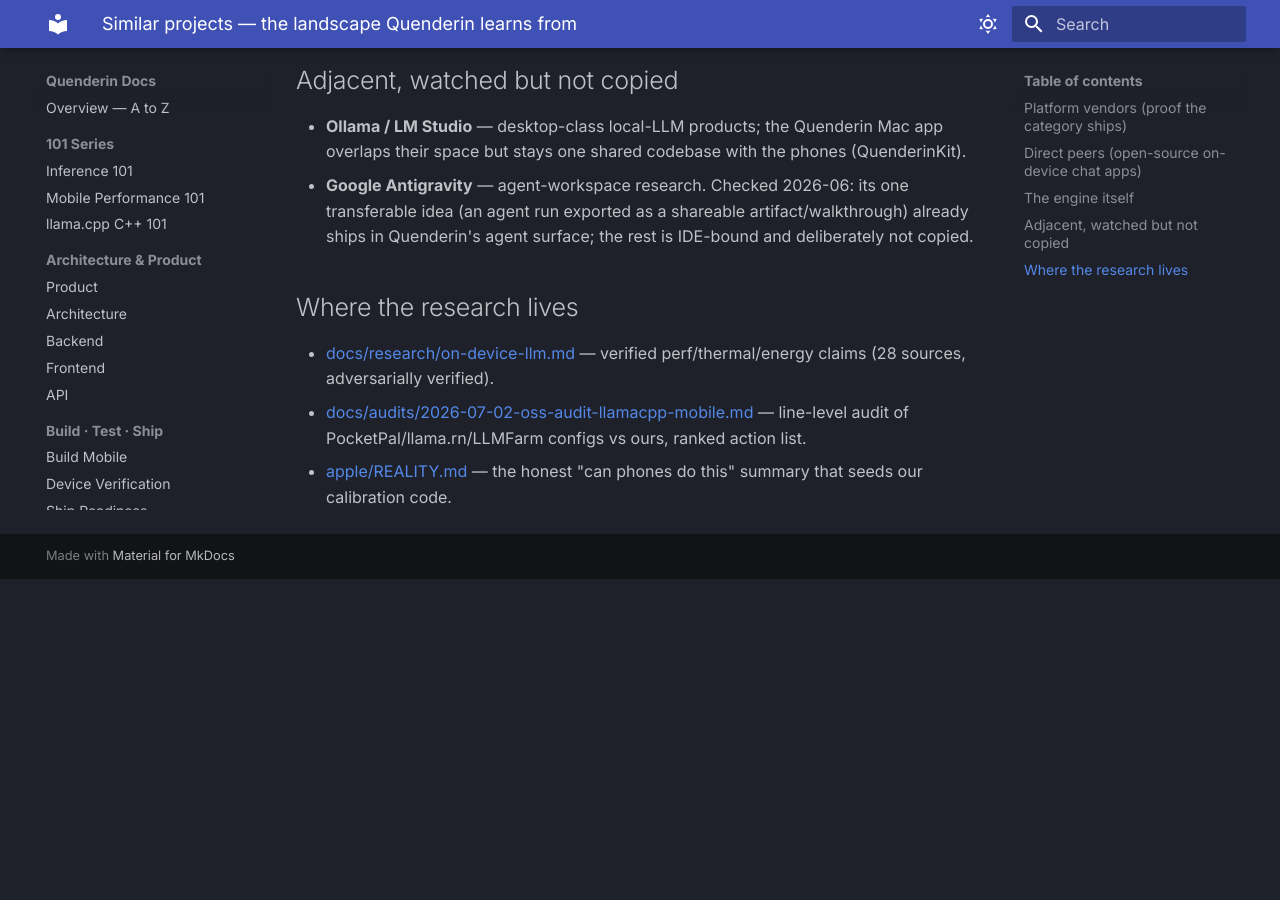
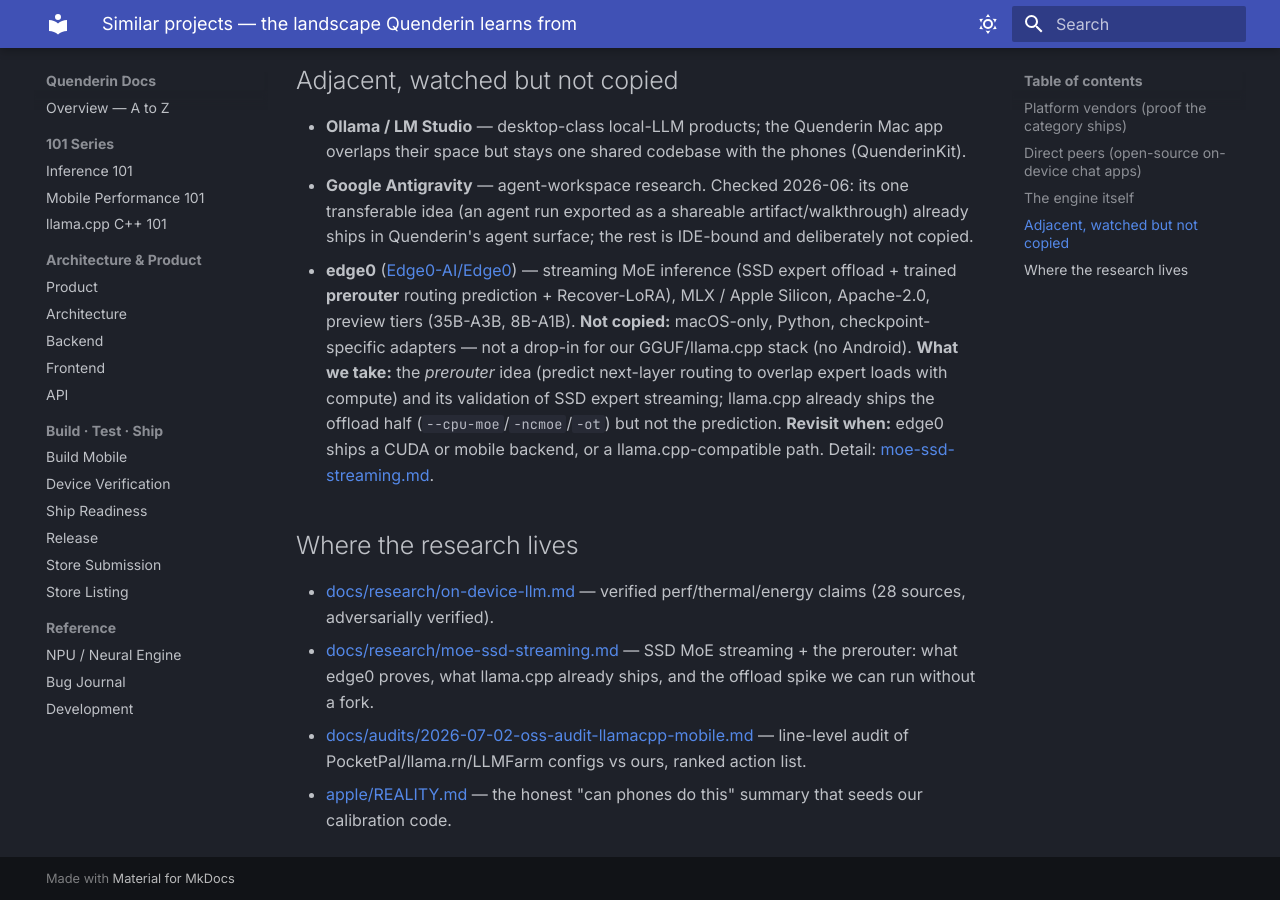
Before and after one commit to alikatgh/quenderin, an MkDocs documentation site: the page built from docs/research/similar-projects.md, in a window 1280 px wide and 900 px high, scrolled down 1462 px. Built offline with MkDocs 1.6.1 and Material for MkDocs 9.7.7, drawn with Linux system fonts in a browser that asks for light colours; before the commit the page ends 2041 px from its top, so only the background shows below that.

Commit message:
docs(research): track edge0; SSD MoE streaming + the prerouter spike
edge0 (Edge0-AI/Edge0) validates SSD expert streaming and adds one novel piece — a trained prerouter that predicts next-layer routing to overlap expert loads with compute (+59% decode). Added to the landscape doc with a revisit trigger (CUDA/mobile backend or a llama.cpp-compatible path). New research note records that llama.cpp already ships the offload half (--cpu-moe/-ncmoe/-ot) but not the prediction, that our Apple engine uses only all-or-nothing n_gpu_layers, and the concrete spike: measure expert buffer-type offload (spine on Metal, experts CPU/mmap-streamed) against the verified full-CPU path on a MoE GGUF. Upstreaming a trained prerouter is a research project, not a fork. Roadmap standing tracks updated.

```diff
--- a/docs/research/similar-projects.md
+++ b/docs/research/similar-projects.md
@@ -34,9 +34,19 @@
   transferable idea (an agent run exported as a shareable artifact/walkthrough)
   already ships in Quenderin's agent surface; the rest is IDE-bound and
   deliberately not copied.
+- **edge0** ([Edge0-AI/Edge0](https://github.com/Edge0-AI/Edge0)) — streaming MoE inference
+  (SSD expert offload + trained **prerouter** routing prediction + Recover-LoRA), MLX /
+  Apple Silicon, Apache-2.0, preview tiers (35B-A3B, 8B-A1B). **Not copied:** macOS-only,
+  Python, checkpoint-specific adapters — not a drop-in for our GGUF/llama.cpp stack (no
+  Android). **What we take:** the *prerouter* idea (predict next-layer routing to overlap
+  expert loads with compute) and its validation of SSD expert streaming; llama.cpp already
+  ships the offload half (`--cpu-moe`/`-ncmoe`/`-ot`) but not the prediction. **Revisit when:**
+  edge0 ships a CUDA or mobile backend, or a llama.cpp-compatible path. Detail:
+  [moe-ssd-streaming.md](moe-ssd-streaming.md).
 
 ## Where the research lives
 
 - [docs/research/on-device-llm.md](on-device-llm.md) — verified perf/thermal/energy claims (28 sources, adversarially verified).
+- [docs/research/moe-ssd-streaming.md](moe-ssd-streaming.md) — SSD MoE streaming + the prerouter: what edge0 proves, what llama.cpp already ships, and the offload spike we can run without a fork.
 - [docs/audits/2026-07-02-oss-audit-llamacpp-mobile.md](../audits/2026-07-02-oss-audit-llamacpp-mobile.md) — line-level audit of PocketPal/llama.rn/LLMFarm configs vs ours, ranked action list.
 - [apple/REALITY.md](../../apple/REALITY.md) — the honest "can phones do this" summary that seeds our calibration code.
```
Also changed, not shown: docs/ROADMAP.md (+5 -0 lines), docs/research/moe-ssd-streaming.md (added, +70 -0 lines).
